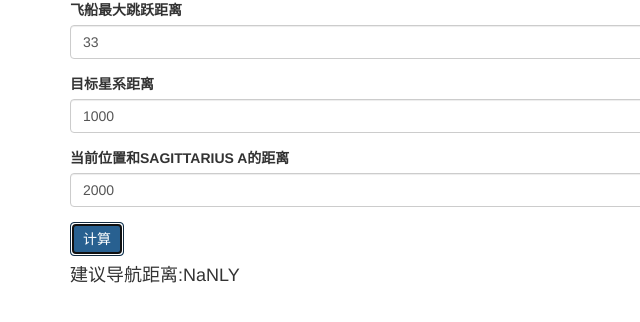
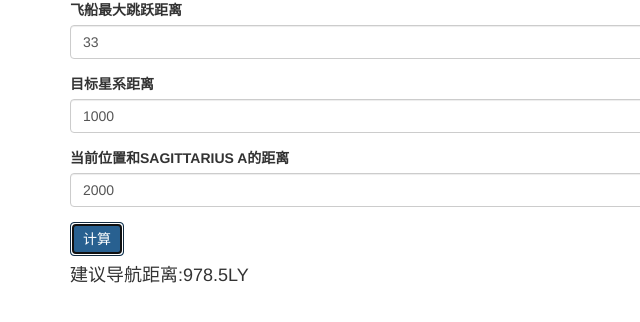
Before and after one commit to SakamotoLab/sakamotolab.github.com, a plain HTML site: page edplotting.html in a window 1280 px wide. Both pictures are taken after a click on the button "计算". Shown: the full height of the page, 0-640 px from the left. Drawn offline with nearby package versions, Linux system fonts and the light colour scheme.

Commit message:
Update edplotting.html

```diff
--- a/edplotting.html
+++ b/edplotting.html
@@ -25,9 +25,9 @@
         });
 
         function calculate() {
-            shipMaxJump = parseFloat($('#ship-max-jump').value);
-            travelDistance = parseFloat($('#travel-distance').value);
-            sgraDistance = parseFloat($('#sgra-distance').value);
+            shipMaxJump = parseFloat($('#ship-max-jump').val());
+            travelDistance = parseFloat($('#travel-distance').val());
+            sgraDistance = parseFloat($('#sgra-distance').val());
 
             var jumpTimes = Math.floor(travelDistance/shipMaxJump);
             var idealTravelDistance = shipMaxJump*jumpTimes;
```
